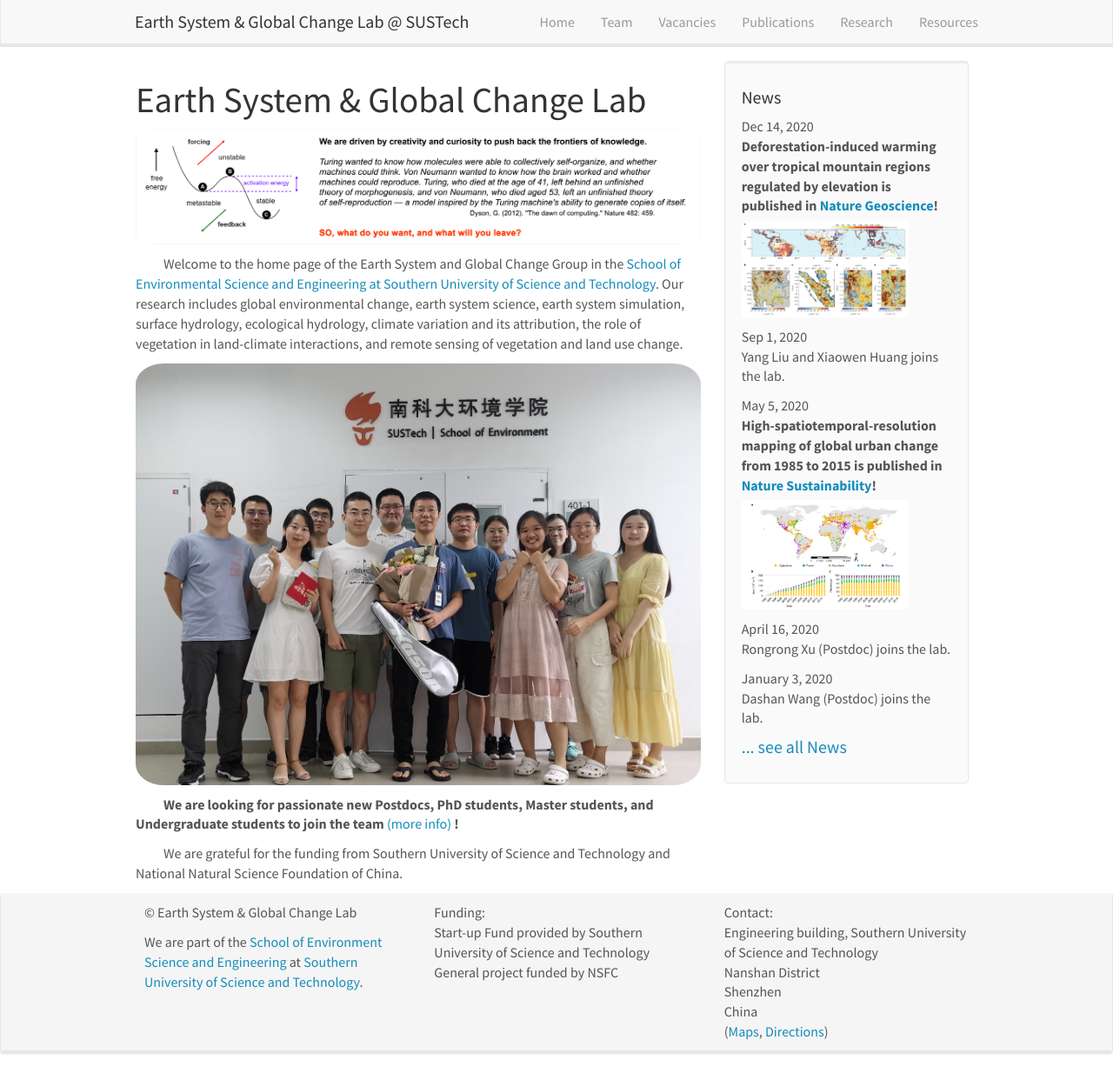
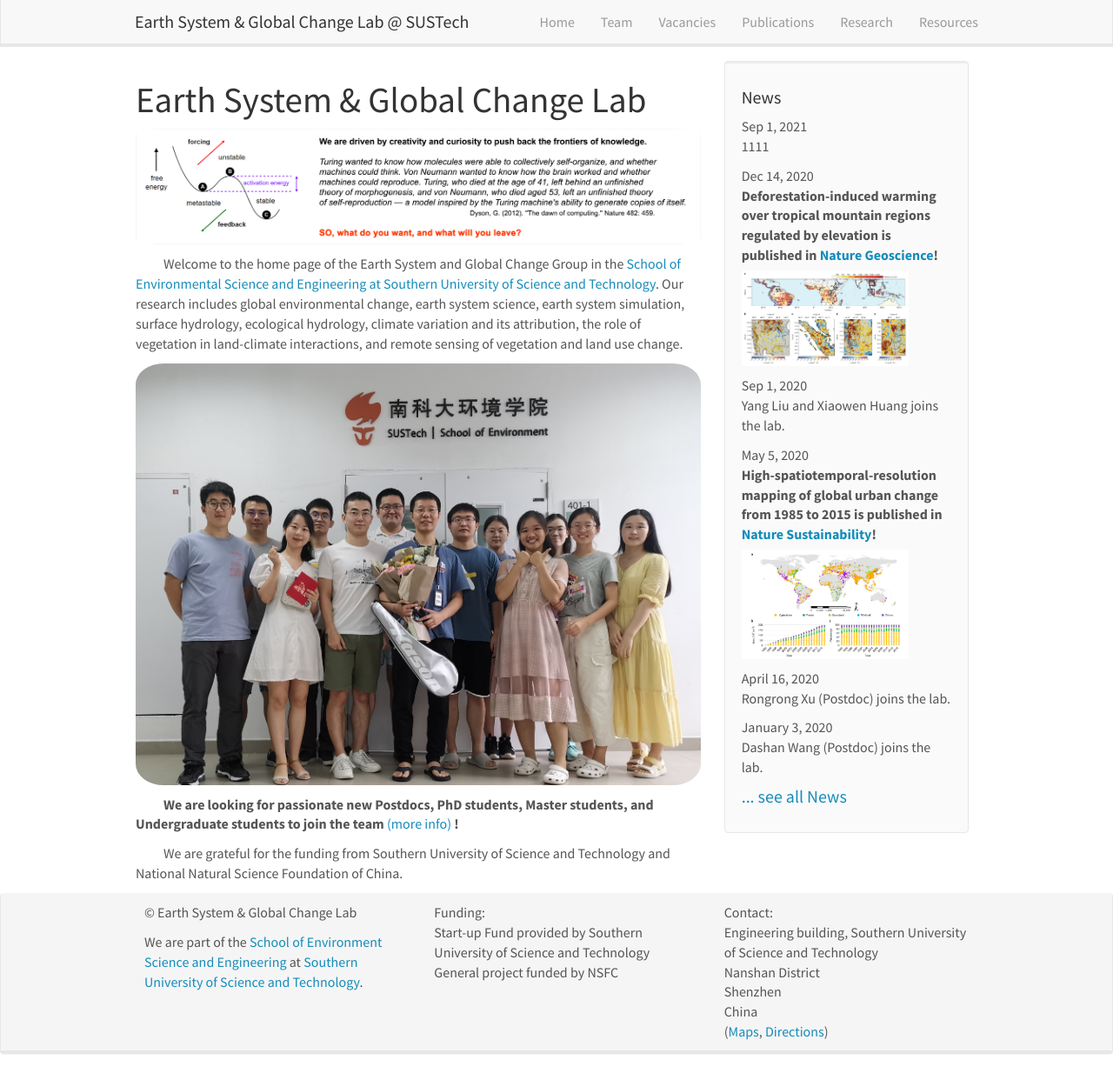
Before and after one commit to xurr2020/xurr2020.github.io, a Jekyll site: the page built from _pages/home.md, in a window 1280 px wide and 1234 px high. Shown: the whole window at 87% size. Built offline with Jekyll 4.4.1, drawn with Linux system fonts in a browser that asks for light colours; nearby versions of some CDN libraries.

Commit message:
Update news.yml

```diff
--- a/_data/news.yml
+++ b/_data/news.yml
@@ -1,3 +1,6 @@
+- date: Sep 1, 2021
+  headline: "1111"
+
 - date: Dec 14, 2020
   headline: "<b>Deforestation-induced warming over tropical
 mountain regions regulated by elevation is published in <a href='https://www.nature.com/articles/s41561-020-00666-0'>Nature Geoscience</a>!</b><img src='/images/newspic/SFnews2.png' class='img-responsive' style='max-width: 192px' />"
```
